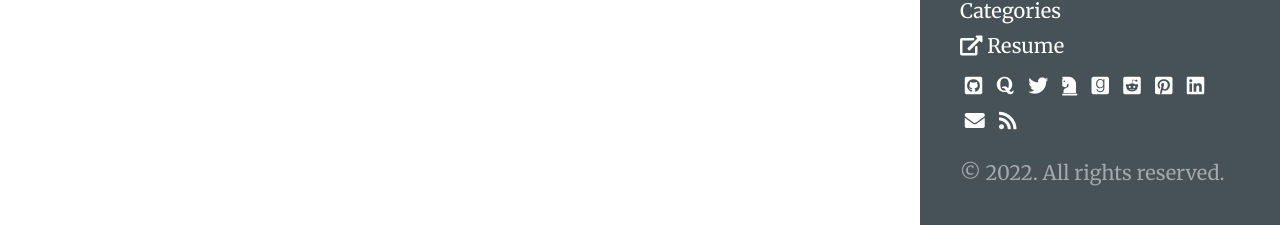
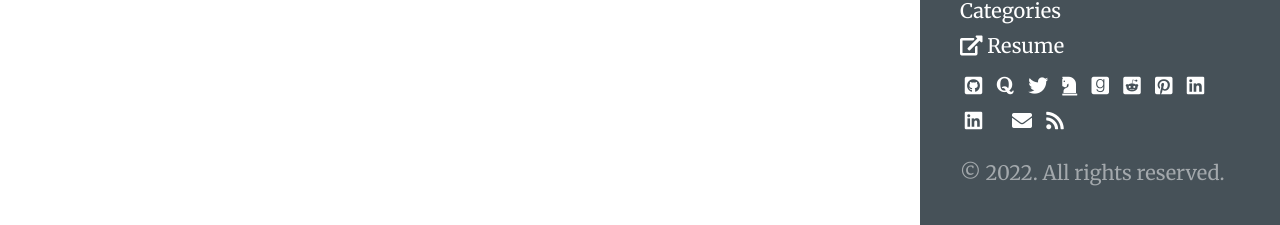
Before and after one commit to ovebepari/ovebepari.github.io, a Jekyll site: the page built from index.html, in a window 1280 px wide. Shown: the part 672-897 px from the top of the page. Built offline with Jekyll 4.4.1, drawn with Linux system fonts in a browser that asks for light colours.

Commit message:
Letterboxd added

```diff
--- a/_includes/sidebar.html
+++ b/_includes/sidebar.html
@@ -53,6 +53,9 @@
         <a href="https://linkedin.com/in/ovebepari" target="_blank" style="border-bottom: none;"><i class="fab fa-linkedin"></i></a>
 
         &nbsp;
+        <a href="https://letterboxd.com/ovebepari/" target="_blank" style="border-bottom: none;"><i class="fab fa-linkedin"></i><i class="fa-thin fa-film"></i></a>
+
+        &nbsp;
         <a href="mailto:codovi71@gmail.com"><i class="fa fa-envelope"></i></a>
 
         &nbsp;
```
